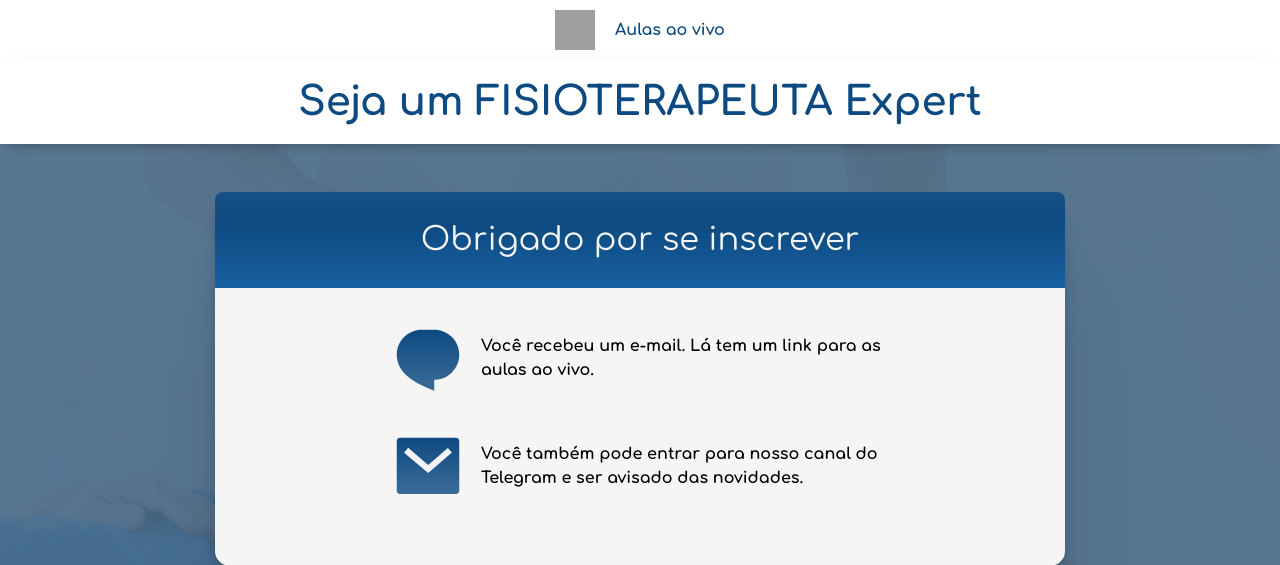
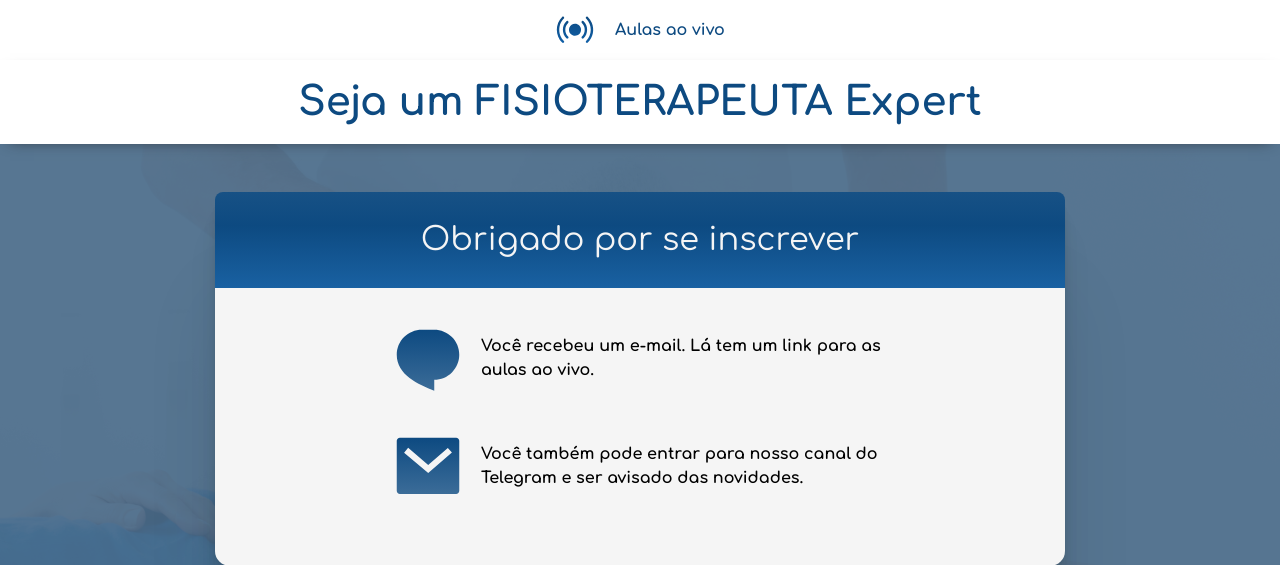
Before and after one commit to Startap/newtimes-joseordenes, a PHP site: template views/website/obrigado.php in a window 1280 px wide. Shown: the top 565 px of the page. Run offline with PHP 8.4, Linux system fonts and the light colour scheme; the template is opened without the code that fills it, so the values that code supplies are empty; grey boxes are pictures that could not be loaded.

Commit message:
🖼️ Change Live Class url icon

```diff
--- a/views/website/homepage.php
+++ b/views/website/homepage.php
@@ -13,7 +13,7 @@
 -->
 <section id="background-1">
     <div id="header-bar">
-        <img id="icon-1" src="assets/images/icon_broadcast.svg" width="40px" height="40px" alt="">
+        <img id="icon-1" src="/assets/images/icon_broadcast.svg" width="40px" height="40px" alt="">
         <p id="description-icon-1">Aulas ao vivo</p>
     </div>
 
--- a/views/website/obrigado.php
+++ b/views/website/obrigado.php
@@ -10,7 +10,7 @@
 
 <section id="background-1">
     <div id="header-bar">
-        <img id="icon-1" src="assets/images/icon__Broadcast.svg"  width="40px" height="40px" alt="" >
+        <img id="icon-1" src="/assets/images/icon_broadcast.svg"  width="40px" height="40px" alt="" >
         <p id="description-icon-1">Aulas ao vivo</p>
     </div>
 
```
